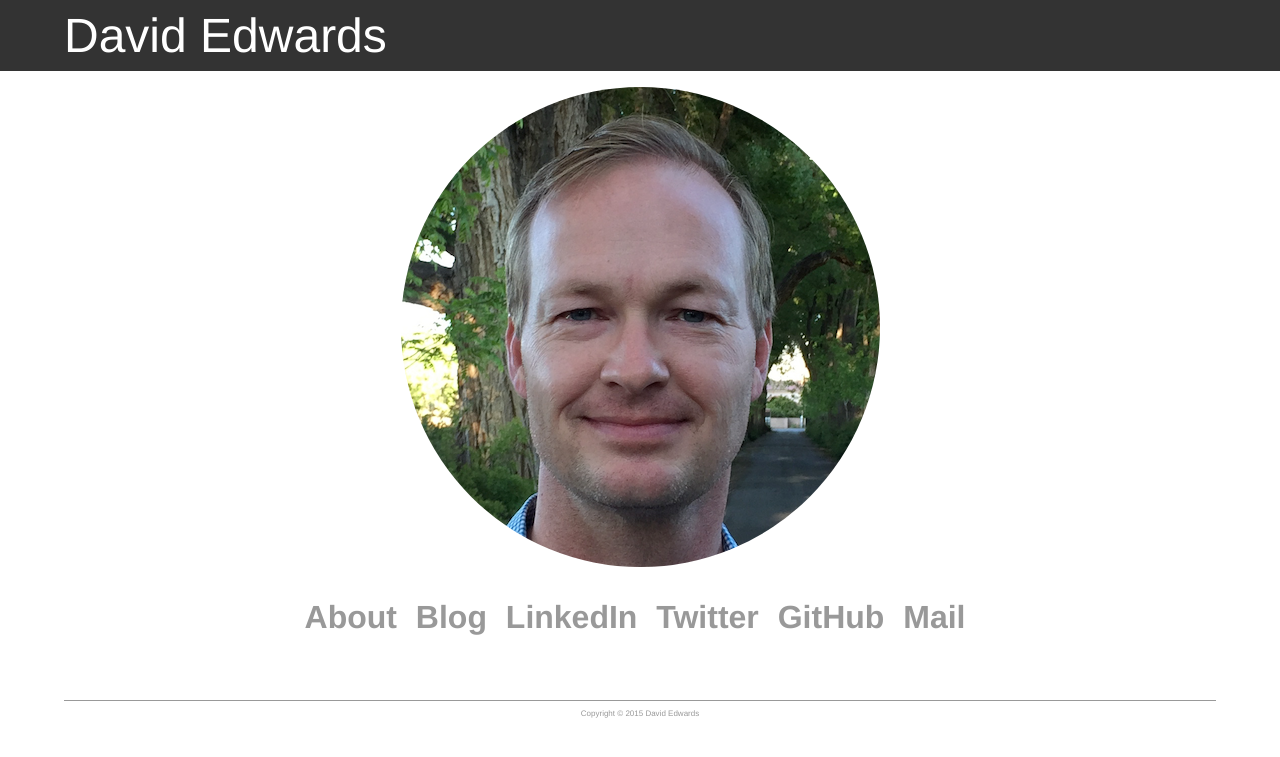
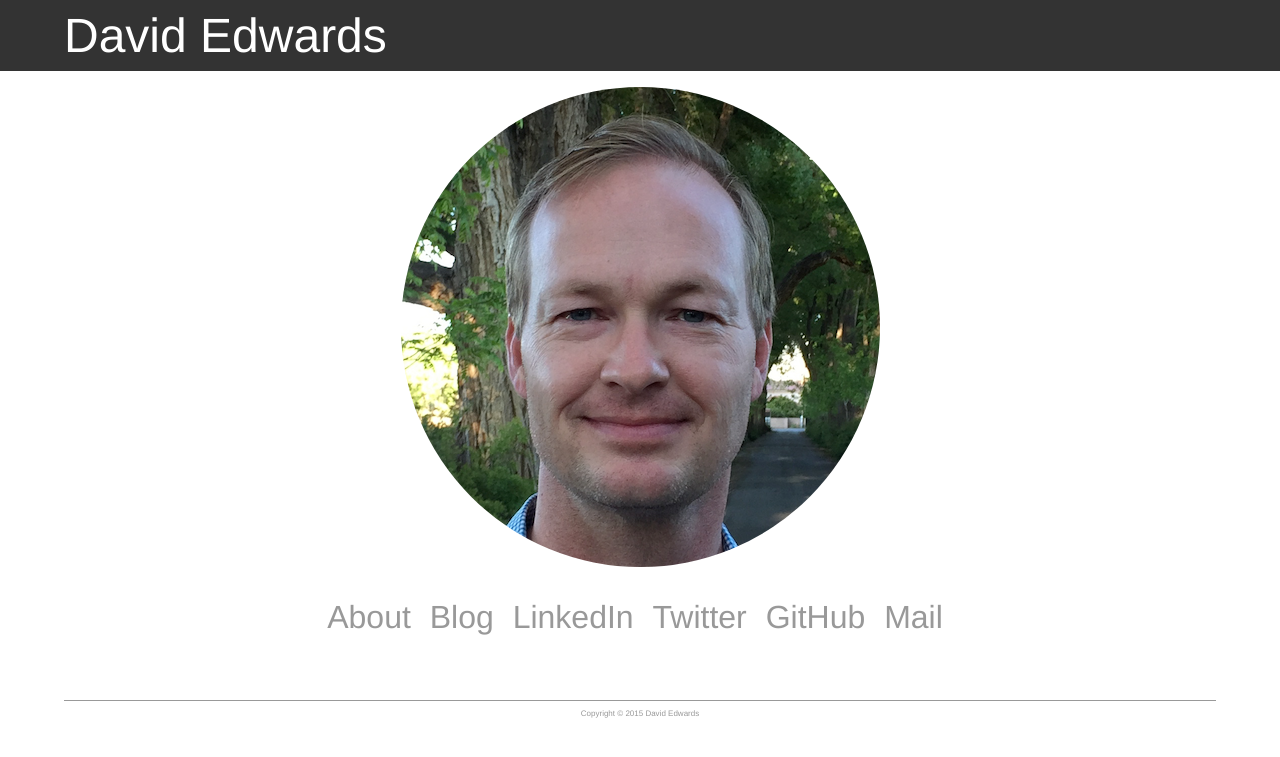
Before and after one commit to davidledwards/davidledwards.github.io, a Jekyll site: the page built from index.html, in a window 1280 px wide. Shown: the top 757 px of the page. Built offline with Jekyll 4.4.1, drawn with Linux system fonts in a browser that asks for light colours.

Commit message:
use normal font for navigation on main page

```diff
--- a/css/main.css
+++ b/css/main.css
@@ -6,7 +6,6 @@ body {
 }
 
 nav {
-  font-weight: bold;
   color: #999999;
 }
 
@@ -27,10 +26,13 @@ nav ul li a {
 nav.main {
   text-align: center;
   font-size: 2.0em;
+  font-weight: normal;
 }
 
 nav.page {
+  text-align: left;
   font-size: 0.9em;
+  font-weight: bold;
 }
 
 footer {
```
